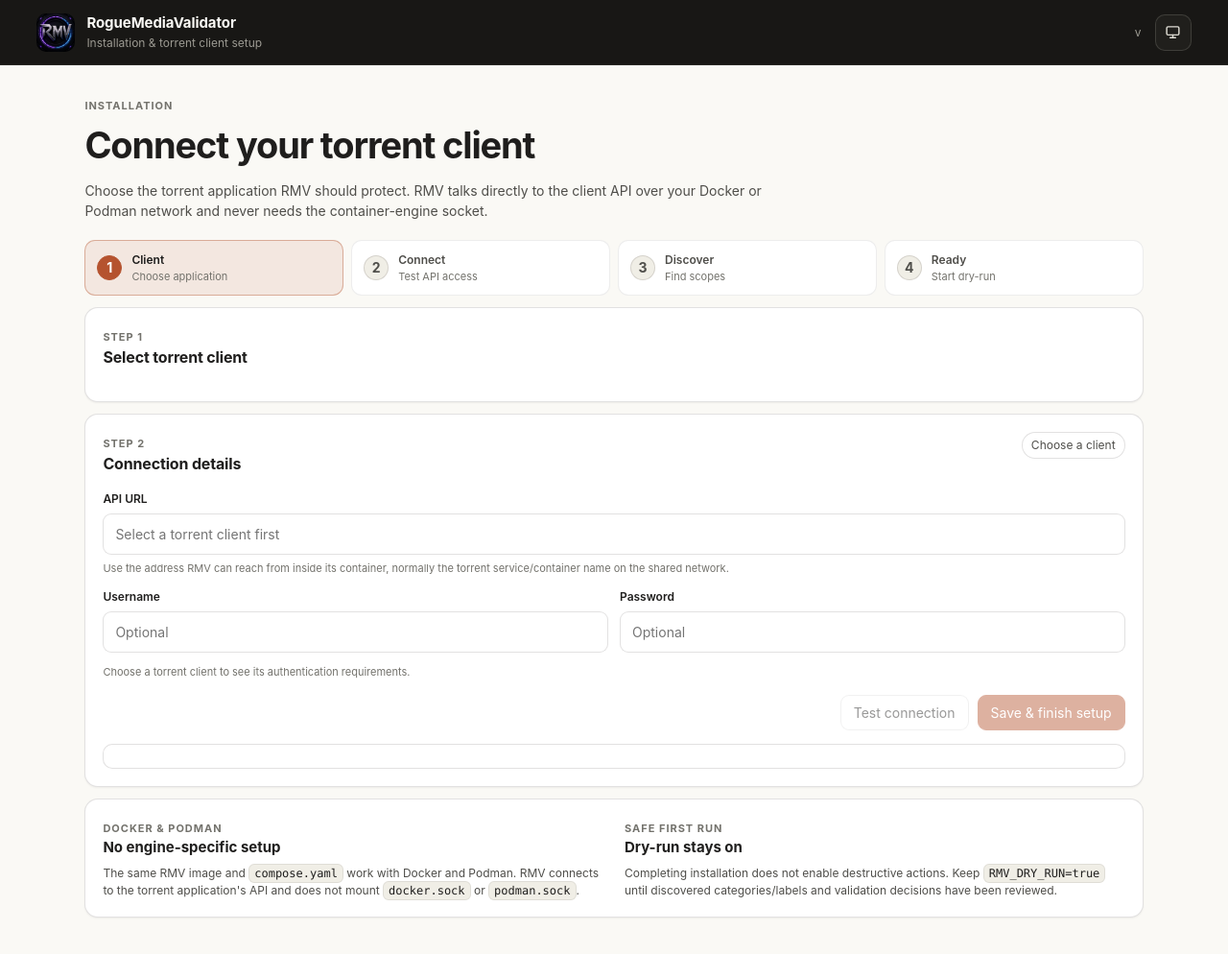
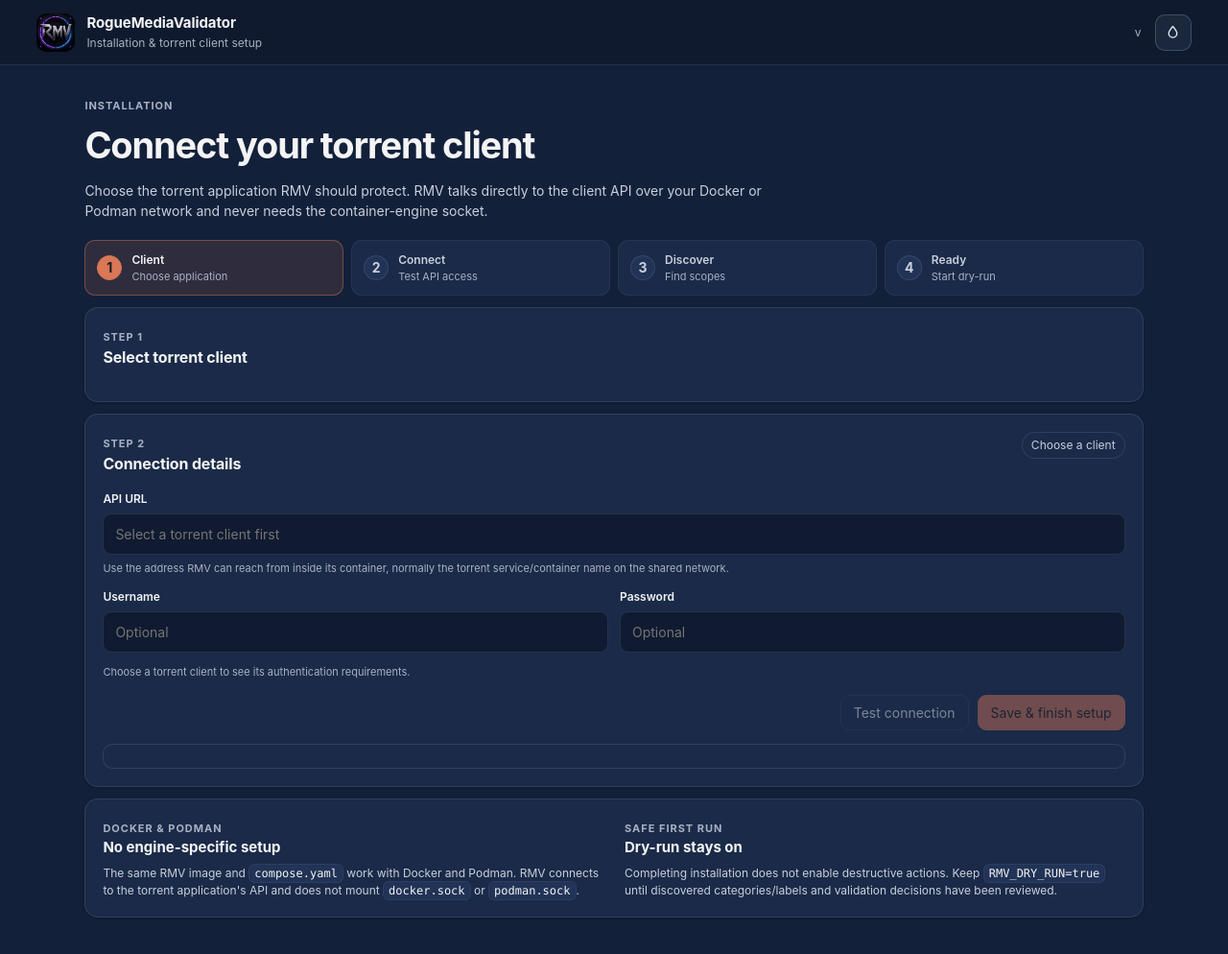
Before and after one commit to RogueAssassin/RogueMediaValidator, a FastAPI app: template app/templates/setup.html in a window 1280 px wide. Shown: the whole page at 96% size. Run offline with FastAPI, Linux system fonts and the light colour scheme; the template is opened without the code that fills it, so the values that code supplies are empty; parts of the project's set-up code (start-up, migrations or seed data) failed here and were passed over; some libraries are stand-ins or nearby versions.

Commit message:
Theme: Rogue navy Default plus Light, Dark and System everywhere
- rogue-theme.js 1.1 (shared, identical in all three): Default (navy) / Light /
  Dark / System, navy chrome in Default and Light, near-black in Dark.
- Navy Default palette for content surfaces; top bars and sidebars use the
  shared --rogue-chrome variables.
- RogueDashboard: Customise > Appearance tab removed; colours come only from
  the top-bar theme button. Title, subtitle and density moved to Layout.
- RogueForge: Settings theme buttons removed (icon variant kept).
- Content-hashed ?v= asset keys (Dashboard, MediaValidator) so updates are
  not hidden by browser or Cloudflare caches.

```diff
--- a/app/main.py
+++ b/app/main.py
@@ -1,5 +1,6 @@
 import asyncio
 import csv
+import hashlib
 import logging
 import secrets
 from contextlib import asynccontextmanager, suppress
@@ -28,6 +29,21 @@ logging.getLogger("httpx").setLevel(logging.WARNING)
 logging.getLogger("httpcore").setLevel(logging.WARNING)
 store = Store(settings.data_dir / "rmv.db")
 templates = Jinja2Templates(directory="app/templates")
+
+
+def asset_version() -> str:
+    """Version plus a short content hash, so browsers and CDNs fetch new CSS/JS after any update."""
+    digest = hashlib.sha256()
+    for name in ("app.css", "rogue-theme.js"):
+        try:
+            with open(f"app/static/{name}", "rb") as handle:
+                digest.update(handle.read())
+        except OSError:
+            pass
+    return f"{__version__}-{digest.hexdigest()[:10]}"
+
+
+templates.env.globals["asset_version"] = asset_version()
 automation_config_error: str | None = None
 try:
     automation = AutomationManager(
--- a/app/static/app.css
+++ b/app/static/app.css
@@ -1,7 +1,7 @@
 /* Rogue clean palette (shared with RogueDashboard and RogueForge).
    Warm charcoal dark / warm paper light, one clay accent, no glows or gradients.
-   System, Light or Dark is picked from the top-bar theme menu (rogue-theme.js sets html[data-theme]).
-   The top bar is chrome: it stays dark in both modes. */
+   Default (Rogue navy), Light, Dark or System is picked from the top-bar theme menu (rogue-theme.js
+   sets html[data-theme]). The top bar is chrome: navy in Default and Light, near-black in Dark. */
 :root{
   color-scheme:dark;
   --bg:#1f1e1d;
@@ -57,6 +57,22 @@
   --amber-soft:rgba(143,93,14,.1);
   --topbar:#181715;
   --shadow:0 1px 2px rgba(31,30,29,.06);
+}
+/* Default: Rogue navy base (the starting theme) */
+:root[data-theme="default"]{
+  color-scheme:dark;
+  --bg:#13203a;
+  --surface:#1a2a48;
+  --panel:#1a2a48;
+  --panel-hi:#213356;
+  --field:#101b31;
+  --line:rgba(196,214,255,.12);
+  --line-soft:rgba(196,214,255,.07);
+  --line-strong:rgba(196,214,255,.22);
+  --text:#f4f4f5;
+  --muted:#a9b1c3;
+  --muted2:#c9cfdb;
+  --shadow:0 1px 2px rgba(0,0,0,.3);
 }
 *{box-sizing:border-box}
 html{background:var(--bg)}
@@ -278,16 +294,16 @@ button.button{border:0;font:inherit;cursor:pointer}
   .topbar-actions{flex:1 1 100%;max-width:none;justify-content:flex-start}
 }
 
-/* Chrome: the top bar keeps the dark palette in both themes (same as RogueDashboard and RogueForge) */
+/* Chrome: the top bar uses the shared chrome palette from rogue-theme.js (same in all Rogue apps) */
 .topbar{
-  color-scheme:dark;color:var(--text);
-  --surface:#262624;--panel:#262624;--panel-hi:#30302e;--field:#1b1a19;
-  --line:rgba(222,220,209,.13);--line-soft:rgba(222,220,209,.08);--line-strong:rgba(222,220,209,.24);
-  --text:#faf9f5;--muted:#9c9a92;--muted2:#c2c0b6;
+  color-scheme:dark;color:var(--text);background:var(--rogue-chrome,#181715);
+  --surface:var(--rogue-chrome-2,#232220);--panel:var(--rogue-chrome-2,#232220);--panel-hi:var(--rogue-chrome-3,#2c2c2a);--field:var(--rogue-chrome-field,#1b1a19);
+  --line:var(--rogue-chrome-line,rgba(222,220,209,.1));--line-soft:var(--rogue-chrome-line,rgba(222,220,209,.1));--line-strong:var(--rogue-chrome-line-strong,rgba(222,220,209,.2));
+  --text:var(--rogue-chrome-text,#faf9f5);--muted:var(--rogue-chrome-muted,#b0aea5);--muted2:var(--rogue-chrome-text-2,#dedcd3);
   --accent:#d97757;--accent-hover:#e08a6d;--accent-ink:#1f1e1d;--accent-soft:rgba(217,119,87,.14);--accent-line:rgba(217,119,87,.42);
   --green:#7cc293;--green-soft:rgba(124,194,147,.12);--red:#e8786d;--red-soft:rgba(232,120,109,.12);
   --amber:#e3ae5f;--amber-soft:rgba(227,174,95,.12);
-  border-bottom-color:rgba(222,220,209,.08);backdrop-filter:none;
+  border-bottom-color:var(--rogue-chrome-line,rgba(222,220,209,.08));backdrop-filter:none;
 }
 
 /* Status tiles carry a soft tint of their state */
--- a/app/static/rogue-theme.js
+++ b/app/static/rogue-theme.js
@@ -1,11 +1,14 @@
-/* Rogue theme kit 1.0, shared by RogueDashboard, RogueForge and RogueMediaValidator.
+/* Rogue theme kit 1.1, shared by RogueDashboard, RogueForge and RogueMediaValidator.
    Keep the three copies identical.
 
-   - Preference: "system" (default, follows the device), "light" or "dark", saved per browser.
-   - Load it in <head> without defer: it sets html[data-theme] to the resolved "light"/"dark"
-     (and html[data-theme-pref]) before first paint, and follows the device while on "system".
+   - Preference: "default" (Rogue navy base, the starting theme), "light", "dark" or "system"
+     (follows the device's light/dark setting), saved per browser.
+   - Load it in <head> without defer: it sets html[data-theme] to the resolved "default", "light"
+     or "dark" (and html[data-theme-pref]) before first paint.
+   - Defines the chrome palette (--rogue-chrome*) for top bars and sidebars: navy in Default and
+     Light, near-black in Dark. The accent is warm clay in every theme.
    - Any element with [data-rogue-theme-menu] becomes the top-bar theme button and menu.
-   - Any button with [data-rogue-theme-choice="system|light|dark"] picks that theme and shows
+   - Any button with [data-rogue-theme-choice="default|light|dark|system"] picks that theme and shows
      .active / aria-checked for the current choice.
    - Fires "rogue-theme-change" on document with detail {pref, resolved}.
    - window.RogueTheme: {pref(), resolved(), set(pref), setDefault(pref)}. setDefault() changes
@@ -14,9 +17,11 @@
   "use strict";
   const KEY = "rogue-theme";
   const LEGACY_KEYS = ["rogueforge-theme"];
-  const PREFS = ["system", "light", "dark"];
-  const LABELS = { system: "System", light: "Light", dark: "Dark" };
+  const PREFS = ["default", "light", "dark", "system"];
+  const LABELS = { default: "Default", light: "Light", dark: "Dark", system: "System" };
+  const CHROME = { default: "#0f1a2e", light: "#0f1a2e", dark: "#181715" };
   const ICONS = {
+    default: '<path d="M12 3.5c3.6 4.1 6 7.3 6 10.4a6 6 0 0 1-12 0c0-3.1 2.4-6.3 6-10.4Z"/>',
     system: '<rect x="3" y="4" width="18" height="12" rx="2"/><path d="M8 20h8M12 16v4"/>',
     light: '<circle cx="12" cy="12" r="4"/><path d="M12 2v2M12 20v2M4.93 4.93l1.41 1.41M17.66 17.66l1.41 1.41M2 12h2M20 12h2M4.93 19.07l1.41-1.41M17.66 6.34l1.41-1.41"/>',
     dark: '<path d="M20 14.5A8 8 0 1 1 9.5 4a6.5 6.5 0 0 0 10.5 10.5Z"/>',
@@ -27,7 +32,7 @@
   const media = window.matchMedia ? window.matchMedia("(prefers-color-scheme: light)") : null;
   const read = key => { try { return localStorage.getItem(key); } catch (error) { return null; } };
   const write = (key, value) => { try { localStorage.setItem(key, value); } catch (error) { /* private mode */ } };
-  let fallback = "system";
+  let fallback = "default";
 
   function stored() {
     const value = read(KEY);
@@ -60,17 +65,18 @@
     const changed = root.dataset.theme !== mode || root.dataset.themePref !== current;
     root.dataset.theme = mode;
     root.dataset.themePref = current;
+    document.querySelectorAll('meta[name="theme-color"]').forEach(meta => { meta.removeAttribute("media"); meta.content = CHROME[mode]; });
     paint();
     if (changed) document.dispatchEvent(new CustomEvent("rogue-theme-change", { detail: { pref: current, resolved: mode } }));
   }
 
   function set(value) {
-    write(KEY, PREFS.includes(value) ? value : "system");
+    write(KEY, PREFS.includes(value) ? value : "default");
     apply();
   }
 
   function setDefault(value) {
-    fallback = PREFS.includes(value) ? value : "system";
+    fallback = PREFS.includes(value) ? value : "default";
     apply();
   }
 
@@ -139,21 +145,25 @@
   const style = document.createElement("style");
   style.id = "rogue-theme-kit";
   style.textContent = [
+    ":root{--rogue-chrome:#181715;--rogue-chrome-2:#232220;--rogue-chrome-3:#2c2c2a;--rogue-chrome-field:#1b1a19;--rogue-chrome-line:rgba(222,220,209,.1);--rogue-chrome-line-strong:rgba(222,220,209,.2);--rogue-chrome-text:#faf9f5;--rogue-chrome-text-2:#dedcd3;--rogue-chrome-muted:#b0aea5;--rogue-chrome-faint:#8a8880;--rogue-chrome-hover:rgba(222,220,209,.07);--rogue-chrome-active:rgba(222,220,209,.11)}",
+    ":root[data-theme=default],:root[data-theme=light]{--rogue-chrome:#0f1a2e;--rogue-chrome-2:#172540;--rogue-chrome-3:#1e2f50;--rogue-chrome-field:#0c1526;--rogue-chrome-line:rgba(196,214,255,.11);--rogue-chrome-line-strong:rgba(196,214,255,.22);--rogue-chrome-text:#f4f4f5;--rogue-chrome-text-2:#dfe3ec;--rogue-chrome-muted:#a9b1c3;--rogue-chrome-faint:#7d879b;--rogue-chrome-hover:rgba(196,214,255,.07);--rogue-chrome-active:rgba(196,214,255,.12)}",
     ".rogue-theme{position:relative;display:inline-flex;flex:none}",
-    ".rogue-theme-trigger{width:38px;height:38px;display:grid;place-items:center;padding:0;border:1px solid rgba(222,220,209,.16);border-radius:10px;background:rgba(222,220,209,.04);color:#dedcd3;cursor:pointer;transition:background .12s ease,border-color .12s ease,color .12s ease}",
-    ".rogue-theme-trigger:hover,.rogue-theme-trigger[aria-expanded=true]{background:rgba(222,220,209,.1);border-color:rgba(222,220,209,.26);color:#faf9f5}",
+    ".rogue-theme-trigger{width:38px;height:38px;display:grid;place-items:center;padding:0;border:1px solid var(--rogue-chrome-line-strong);border-radius:10px;background:var(--rogue-chrome-hover);color:var(--rogue-chrome-text-2);cursor:pointer;transition:background .12s ease,border-color .12s ease,color .12s ease}",
+    ".rogue-theme-trigger:hover,.rogue-theme-trigger[aria-expanded=true]{background:var(--rogue-chrome-active);color:var(--rogue-chrome-text)}",
     ".rogue-theme-trigger:focus-visible,.rogue-theme-menu button:focus-visible{outline:2px solid #d97757;outline-offset:2px}",
-    ".rogue-theme-menu{position:absolute;right:0;top:calc(100% + 8px);z-index:1000;min-width:208px;padding:6px;border:1px solid rgba(222,220,209,.14);border-radius:12px;background:#232220;color:#faf9f5;box-shadow:0 18px 44px -14px rgba(0,0,0,.6);color-scheme:dark}",
+    ".rogue-theme-menu{position:absolute;right:0;top:calc(100% + 8px);z-index:1000;min-width:208px;padding:6px;border:1px solid var(--rogue-chrome-line-strong);border-radius:12px;background:var(--rogue-chrome-2);color:var(--rogue-chrome-text);box-shadow:0 18px 44px -14px rgba(0,0,0,.6);color-scheme:dark}",
     ".rogue-theme-menu[hidden]{display:none}",
-    ".rogue-theme-heading{margin:0;padding:8px 10px 6px;color:#8a8880;font:700 10.5px/1.2 Inter,ui-sans-serif,system-ui,-apple-system,'Segoe UI',Roboto,Arial,sans-serif;letter-spacing:.09em;text-transform:uppercase}",
-    ".rogue-theme-menu button{width:100%;height:36px;display:flex;align-items:center;gap:11px;padding:0 10px;border:0;border-radius:8px;background:transparent;color:#dedcd3;font:550 13px/1 Inter,ui-sans-serif,system-ui,-apple-system,'Segoe UI',Roboto,Arial,sans-serif;text-align:left;cursor:pointer}",
-    ".rogue-theme-menu button svg{flex:none;color:#b0aea5}",
-    ".rogue-theme-menu button:hover{background:rgba(222,220,209,.07);color:#faf9f5}",
-    ".rogue-theme-menu button.active{background:rgba(222,220,209,.1);color:#faf9f5;font-weight:650}",
-    ".rogue-theme-menu button.active svg{color:#faf9f5}",
+    ".rogue-theme-heading{margin:0;padding:8px 10px 6px;color:var(--rogue-chrome-faint);font:700 10.5px/1.2 Inter,ui-sans-serif,system-ui,-apple-system,'Segoe UI',Roboto,Arial,sans-serif;letter-spacing:.09em;text-transform:uppercase}",
+    ".rogue-theme-menu button{width:100%;height:36px;display:flex;align-items:center;gap:11px;padding:0 10px;border:0;border-radius:8px;background:transparent;color:var(--rogue-chrome-text-2);font:550 13px/1 Inter,ui-sans-serif,system-ui,-apple-system,'Segoe UI',Roboto,Arial,sans-serif;text-align:left;cursor:pointer}",
+    ".rogue-theme-menu button svg{flex:none;color:var(--rogue-chrome-muted)}",
+    ".rogue-theme-menu button:hover{background:var(--rogue-chrome-hover);color:var(--rogue-chrome-text)}",
+    ".rogue-theme-menu button.active{background:var(--rogue-chrome-active);color:var(--rogue-chrome-text);font-weight:650}",
+    ".rogue-theme-menu button.active svg{color:var(--rogue-chrome-text)}",
     ".rogue-theme-menu i{margin-left:auto;display:grid;color:#d97757;visibility:hidden}",
     ".rogue-theme-menu button.active i{visibility:visible}",
     ".rogue-theme-menu button.active i svg{color:#d97757}",
+    ".rogue-theme-menu button[data-rogue-theme-choice=system]{margin-top:4px;position:relative}",
+    ".rogue-theme-menu button[data-rogue-theme-choice=system]::before{content:'';position:absolute;left:4px;right:4px;top:-3px;border-top:1px solid var(--rogue-chrome-line)}",
     "@media (prefers-reduced-motion:reduce){.rogue-theme-trigger{transition:none}}",
   ].join("");
   (document.head || document.documentElement).appendChild(style);
--- a/app/templates/index.html
+++ b/app/templates/index.html
@@ -3,12 +3,12 @@
 <head>
   <meta charset="utf-8">
   <meta name="viewport" content="width=device-width,initial-scale=1">
-  <meta name="theme-color" content="#181715">
+  <meta name="theme-color" content="#0f1a2e">
   <title>RogueMediaValidator</title>
   <link rel="icon" type="image/png" href="/static/icons/roguemediavalidator-approved-128.png">
   <link rel="apple-touch-icon" href="/static/icons/roguemediavalidator-approved-128.png">
-  <script src="/static/rogue-theme.js?v={{ version }}"></script>
-  <link rel="stylesheet" href="/static/app.css?v={{ version }}">
+  <script src="/static/rogue-theme.js?v={{ asset_version }}"></script>
+  <link rel="stylesheet" href="/static/app.css?v={{ asset_version }}">
 </head>
 <body>
   <a class="skip-link" href="#main-content">Skip to main content</a>
--- a/app/templates/settings.html
+++ b/app/templates/settings.html
@@ -3,12 +3,12 @@
 <head>
   <meta charset="utf-8">
   <meta name="viewport" content="width=device-width,initial-scale=1">
-  <meta name="theme-color" content="#181715">
+  <meta name="theme-color" content="#0f1a2e">
   <title>Settings · RogueMediaValidator</title>
   <link rel="icon" type="image/png" href="/static/icons/roguemediavalidator-approved-128.png">
   <link rel="apple-touch-icon" href="/static/icons/roguemediavalidator-approved-128.png">
-  <script src="/static/rogue-theme.js?v={{ version }}"></script>
-  <link rel="stylesheet" href="/static/app.css?v={{ version }}">
+  <script src="/static/rogue-theme.js?v={{ asset_version }}"></script>
+  <link rel="stylesheet" href="/static/app.css?v={{ asset_version }}">
 </head>
 <body>
   <a class="skip-link" href="#main-content">Skip to main content</a>
--- a/app/templates/setup.html
+++ b/app/templates/setup.html
@@ -3,12 +3,12 @@
 <head>
   <meta charset="utf-8">
   <meta name="viewport" content="width=device-width,initial-scale=1">
-  <meta name="theme-color" content="#181715">
+  <meta name="theme-color" content="#0f1a2e">
   <title>RogueMediaValidator · Installation</title>
   <link rel="icon" type="image/png" href="/static/icons/roguemediavalidator-approved-128.png">
   <link rel="apple-touch-icon" href="/static/icons/roguemediavalidator-approved-128.png">
-  <script src="/static/rogue-theme.js?v={{ version }}"></script>
-  <link rel="stylesheet" href="/static/app.css?v={{ version }}">
+  <script src="/static/rogue-theme.js?v={{ asset_version }}"></script>
+  <link rel="stylesheet" href="/static/app.css?v={{ asset_version }}">
 </head>
 <body>
   <a class="skip-link" href="#main-content">Skip to main content</a>
```
Also changed, not shown: CHANGELOG.md.
